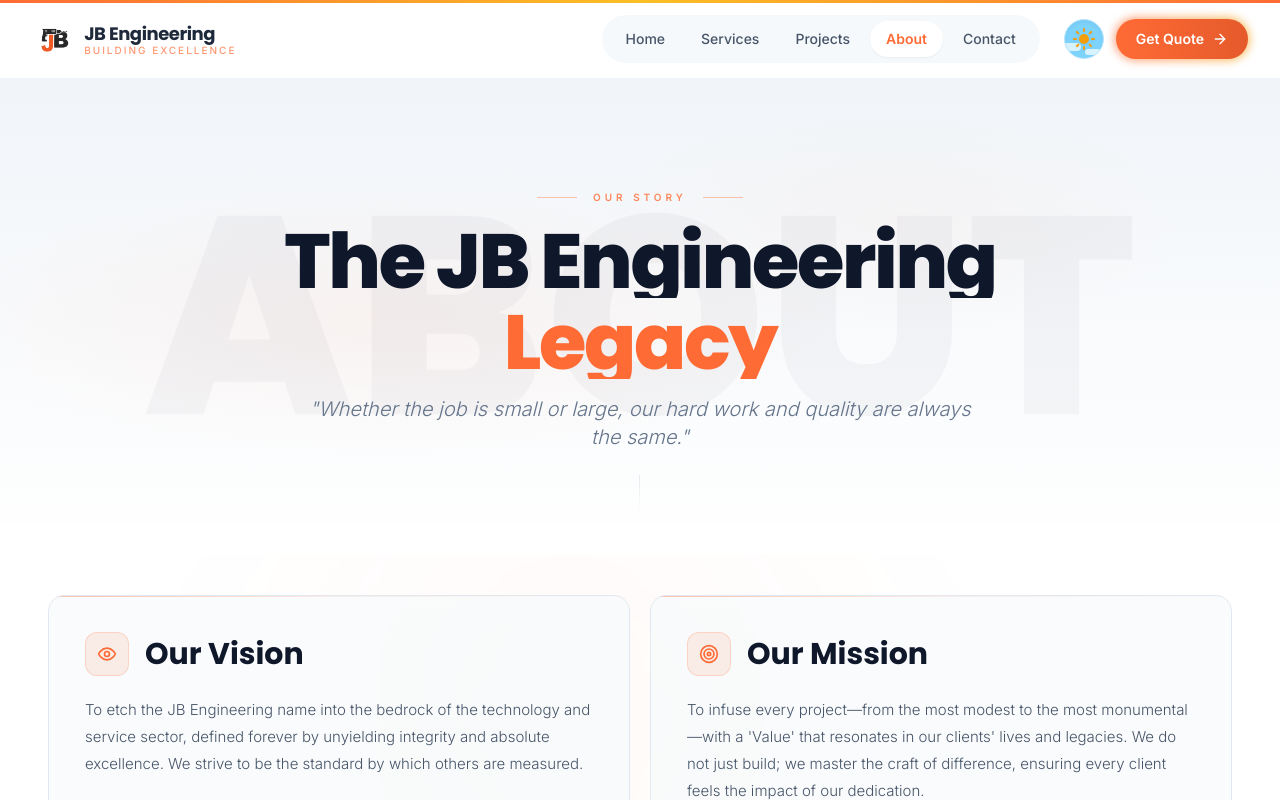
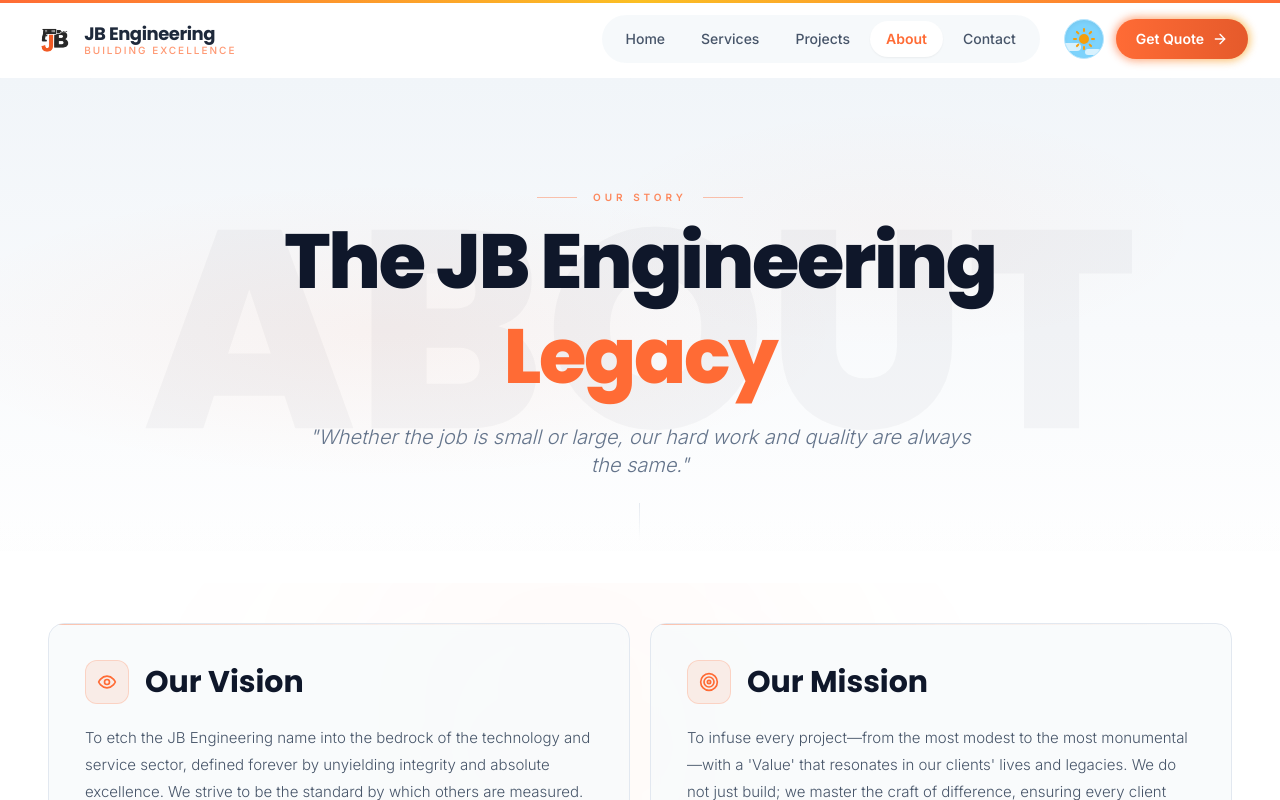
Before and after one commit to HimsxCodes/Constructionnn, a Next.js app: page /about in a window 1280 px wide. Shown: the top 800 px of the page. Built offline with nearby package versions, Linux system fonts and the light colour scheme.

Commit message:
feat: add About Us page with company vision, mission, values, and community impact sections.

```diff
--- a/app/about/page.tsx
+++ b/app/about/page.tsx
@@ -127,7 +127,7 @@ export default function AboutPage() {
           </motion.div>
 
           {/* Headline */}
-          <div className="overflow-hidden mb-2">
+          <div className="overflow-hidden mb-2 pb-3.5">
             <motion.h1
               initial={{ y: "110%" }}
               animate={{ y: "0%" }}
@@ -137,7 +137,7 @@ export default function AboutPage() {
               The JB Engineering
             </motion.h1>
           </div>
-          <div className="overflow-hidden mb-4">
+          <div className="overflow-hidden mb-4 pb-3.5">
             <motion.h1
               initial={{ y: "110%" }}
               animate={{ y: "0%" }}
```
